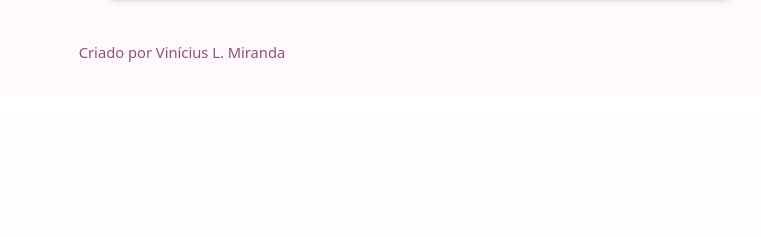
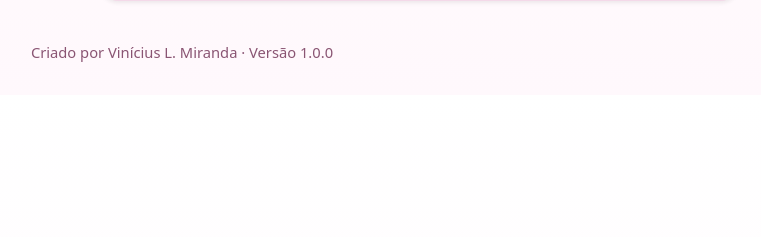
Before and after one commit to vnl159km-lab/sistema-confeitaria-PI-2, a Flask app: page /pdv in a window 1280 px wide. Shown: the part 535-772 px from the top of the page, without its empty margins (458-1219 px from the left). Run offline with Flask 3, Linux system fonts and the light colour scheme; data that the repository does not hold is empty.

Commit message:
Add version 1.0.0 tracking

```diff
--- a/app.py
+++ b/app.py
@@ -21,6 +21,7 @@
 FORMAS_PAGAMENTO = ["Dinheiro", "Pix", "Cartão de Débito", "Cartão de Crédito"]
 ADMIN_PASSWORD = os.environ.get("ADMIN_PASSWORD", "admin123")
 RESET_PASSWORD = os.environ.get("RESET_PASSWORD", "chefinha")
+APP_VERSION = "1.0.0"
 
 BRAND_PRIMARY = colors.HexColor("#cf2f92")
 BRAND_SECONDARY = colors.HexColor("#fbe7f4")
@@ -32,6 +33,7 @@
 
 app = Flask(__name__, template_folder=str(BASE_DIR / "templates"), static_folder=str(BASE_DIR / "static"))
 app.config["SECRET_KEY"] = os.environ.get("SECRET_KEY", "confeitaria-flask-secret-key")
+app.jinja_env.globals["APP_VERSION"] = APP_VERSION
 
 
 def get_db():
--- a/templates/base.html
+++ b/templates/base.html
@@ -181,7 +181,7 @@
     </main>
 
     <footer class="app-footer">
-        Criado por Vinícius L. Miranda
+        Criado por Vinícius L. Miranda · Versão {{ APP_VERSION }}
     </footer>
 
     <script src="https://cdn.jsdelivr.net/npm/bootstrap@5.3.3/dist/js/bootstrap.bundle.min.js"></script>
```
Also changed, not shown: CHANGELOG.md (added), README.md.
